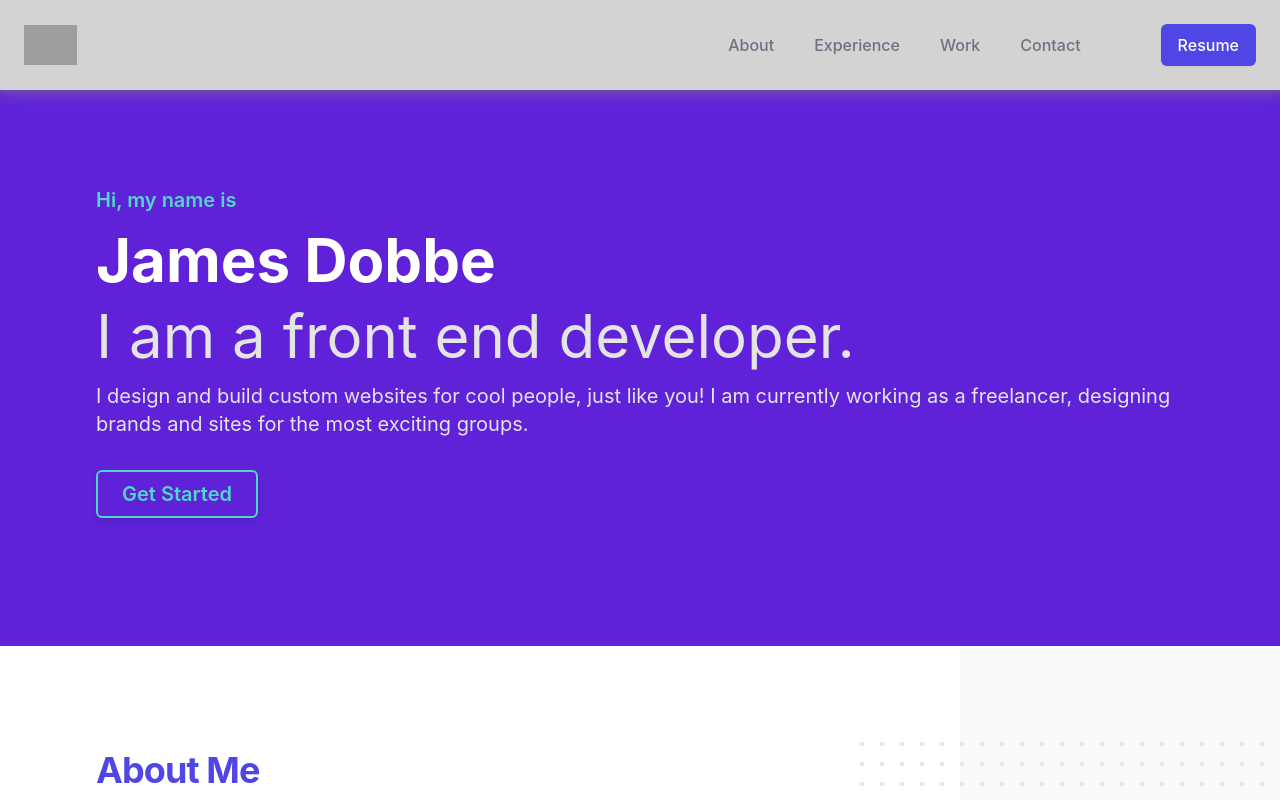
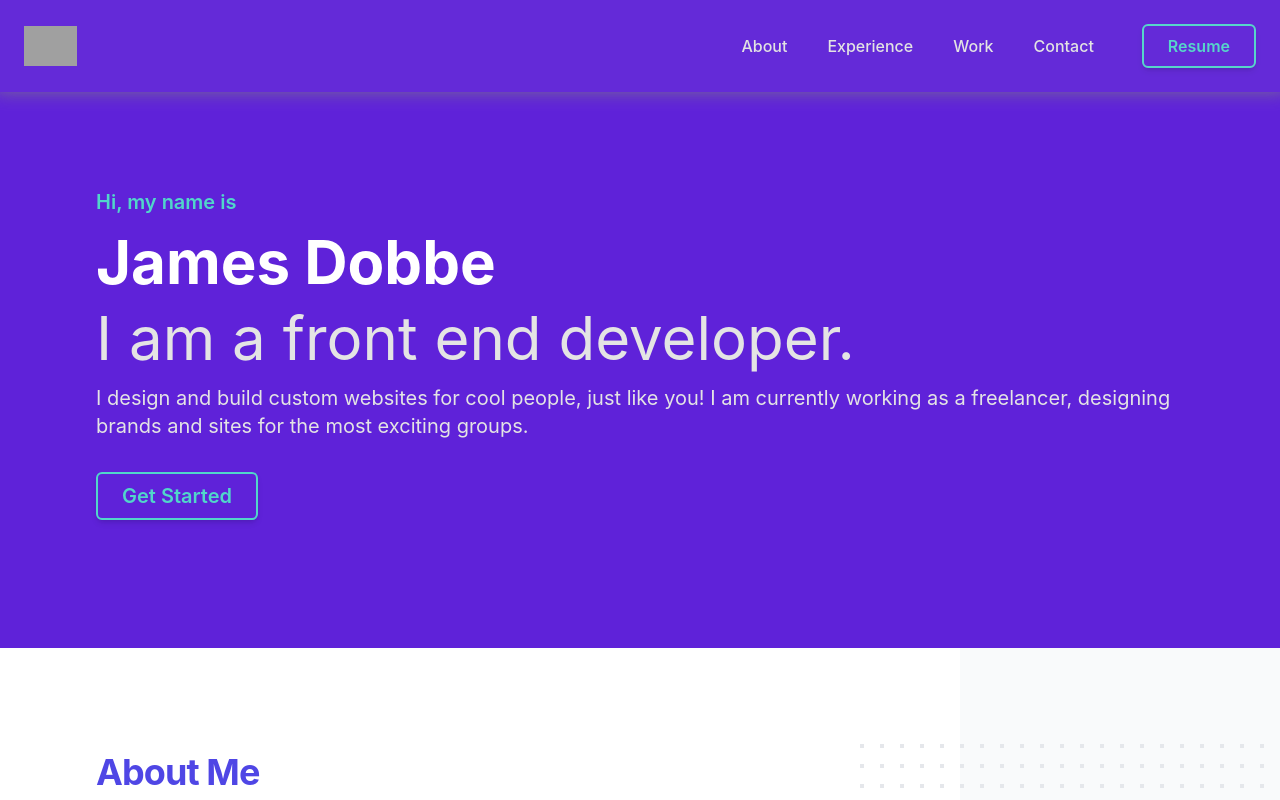
Before and after one commit to dobbe2/portfolio-2023, a React (Create React App) app: page / in a window 1280 px wide. Shown: the top 800 px of the page. Built offline with nearby package versions, Linux system fonts and the light colour scheme; grey boxes are pictures that could not be loaded.

Commit message:
created NavLink component, updated nav with new styles and button componnent

```diff
--- /dev/null
+++ b/src/components/Nav-Link.jsx
@@ -0,0 +1,9 @@
+import React from "react";
+
+export default function NavLink ({ href, label }) {
+    return (
+        <a href={ href } className="text-base font-medium text-mercury transition hover:text-viking hover:ease-in-out">
+            { label }
+        </a>
+    )
+}
--- a/src/components/ui/Header.jsx
+++ b/src/components/ui/Header.jsx
@@ -5,12 +5,12 @@ import {
   Bars3Icon,
   ChartBarIcon,
   CursorArrowRaysIcon,
-//   DocumentChartBarIcon,
   ShieldCheckIcon,
   Squares2X2Icon,
   XMarkIcon,
 } from '@heroicons/react/24/outline'
-// import { ChevronDownIcon } from '@heroicons/react/20/solid'
+import NavLink from '../Nav-Link';
+import Button from '../Button';
 
 const solutions = [
   {
@@ -39,31 +39,17 @@ const solutions = [
     icon: ArrowPathIcon,
   },
 ]
-// const resources = [
-//   {
-//     name: 'Help Center',
-//     description: 'Get all of your questions answered in our forums or contact support.',
-//     href: '#',
-//   },
-//   { name: 'Guides', description: 'Learn how to maximize our platform to get the most out of it.', href: '#' },
-//   { name: 'Events', description: 'See what meet-ups and other events we might be planning near you.', href: '#' },
-//   { name: 'Security', description: 'Understand how we take your privacy seriously.', href: '#' },
-// ]
 
-// function classNames(...classes) {
-//   return classes.filter(Boolean).join(' ')
-// }
-
-export default function Example() {
+export default function Navbar() {
   return (
-    <Popover id="nav-bar" className="relative bg-grey-100">
+    <Popover id="nav-bar" className="relative bg-purple-heart opacity-95">
       <div className="flex items-center justify-between p-6 md:justify-start md:space-x-10">
         <div>
           <a href="#" className="flex">
             <span className="sr-only">James Dobbe Portfolio</span>
             <img
               className="h-8 w-auto sm:h-10"
-              src="https://tailwindui.com/img/logos/mark.svg?color=indigo&shade=600"
+              src="https://tailwindui.com/img/logos/mark.svg?color=white"
               alt=""
             />
           </a>
@@ -75,19 +61,14 @@ export default function Example() {
           </Popover.Button>
         </div>
         <div className="hidden md:flex md:flex-1 md:items-center md:justify-end">
-          <Popover.Group as="nav" className="flex space-x-10">
-            <Popover className="relative">
-              {({ open }) => (
+         <Popover.Group as="nav" className="flex space-x-10">
+            {/*  <Popover className="relative"> */}
+              {/* {({ open }) => ( */}
                 <>
-                  {/* <Popover.Button
-                    className={classNames(
-                      open ? 'text-gray-900' : 'text-gray-500',
-                      'group inline-flex items-center rounded-md bg-white text-base font-medium hover:text-gray-900 focus:outline-none focus:ring-2 focus:ring-indigo-500 focus:ring-offset-2'
-                    )}
-                  > */}
-                  <a href="#" className="text-base font-medium text-gray-500 hover:text-gray-900">
+                <NavLink href="#" label="About" />
+                  {/* <a href="#" className="text-base font-medium text-gray-500 hover:text-gray-900">
               About
-            </a>
+            </a> */}
                     {/* <ChevronDownIcon
                       className={classNames(
                         open ? 'text-gray-600' : 'text-gray-400',
@@ -99,14 +80,16 @@ export default function Example() {
 
 
                 </>
-              )}
-            </Popover>
-            <a href="#" className="text-base font-medium text-gray-500 hover:text-gray-900">
+              {/* )} */}
+            {/* </Popover> */}
+            <NavLink href="#" label="Experience" />
+            {/* <a href="#" className="text-base font-medium text-mercury hover:text-dusty-gray">
               Experience
-            </a>
-            <a href="#" className="text-base font-medium text-gray-500 hover:text-gray-900">
+            </a> */}
+            <NavLink href="#" label="Work" />
+            {/* <a href="#" className="text-base font-medium text-gray-500 hover:text-gray-900">
               Work
-            </a>
+            </a> */}
 
             <Popover className="relative">
               {({ open }) => (
@@ -117,9 +100,10 @@ export default function Example() {
                       'group inline-flex items-center rounded-md bg-white text-base font-medium hover:text-gray-900 focus:outline-none focus:ring-2 focus:ring-indigo-500 focus:ring-offset-2'
                     )}
                   > */}
-                  <a href="#" className="text-base font-medium text-gray-500 hover:text-gray-900">
+                  <NavLink href="#" label="Contact" />
+                  {/* <a href="#" className="text-base font-medium text-gray-500 hover:text-gray-900">
               Contact
-            </a>
+            </a> */}
                     {/* <ChevronDownIcon
                       className={classNames(
                         open ? 'text-gray-600' : 'text-gray-400',
@@ -138,12 +122,13 @@ export default function Example() {
             {/* <a href="#" className="text-base font-medium text-gray-500 hover:text-gray-900">
               Sign in
             </a> */}
-            <a
+            <Button label="Resume" className="text-base" />
+            {/* <a
               href="#"
               className="ml-8 inline-flex items-center justify-center rounded-md border border-transparent bg-indigo-600 px-4 py-2 text-base font-medium text-white shadow-sm hover:bg-indigo-700"
             >
               Resume
-            </a>
+            </a> */}
           </div>
         </div>
       </div>
@@ -157,14 +142,14 @@ export default function Example() {
         leaveFrom="opacity-100 scale-100"
         leaveTo="opacity-0 scale-95"
       >
-        <Popover.Panel focus className="absolute inset-x-0 top-0 origin-top-right transform p-2 transition md:hidden">
+        <Popover.Panel focus className="absolute inset-x-0 top-0 origin-top-right transform p-2 transition md:hidden bg-purple-heart">
           <div className="divide-y-2 divide-gray-50 rounded-lg bg-white shadow-lg ring-1 ring-black ring-opacity-5">
             <div className="px-5 pt-5 pb-6">
               <div className="flex items-center justify-between">
                 <div>
                   <img
                     className="h-8 w-auto"
-                    src="https://tailwindui.com/img/logos/mark.svg?color=indigo&shade=600"
+                    src="https://tailwindui.com/img/logos/mark.svg?color=green&shade=600"
                     alt="Your Company"
                   />
                 </div>
@@ -186,7 +171,7 @@ export default function Example() {
                       <div className="flex h-10 w-10 flex-shrink-0 items-center justify-center rounded-md bg-indigo-500 text-white">
                         <item.icon className="h-6 w-6" aria-hidden="true" />
                       </div>
-                      <div className="ml-4 text-base font-medium text-gray-900">{item.name}</div>
+                      <div className="ml-4 text-base font-medium text-mercury">{item.name}</div>
                     </a>
                   ))}
                 </nav>
```
